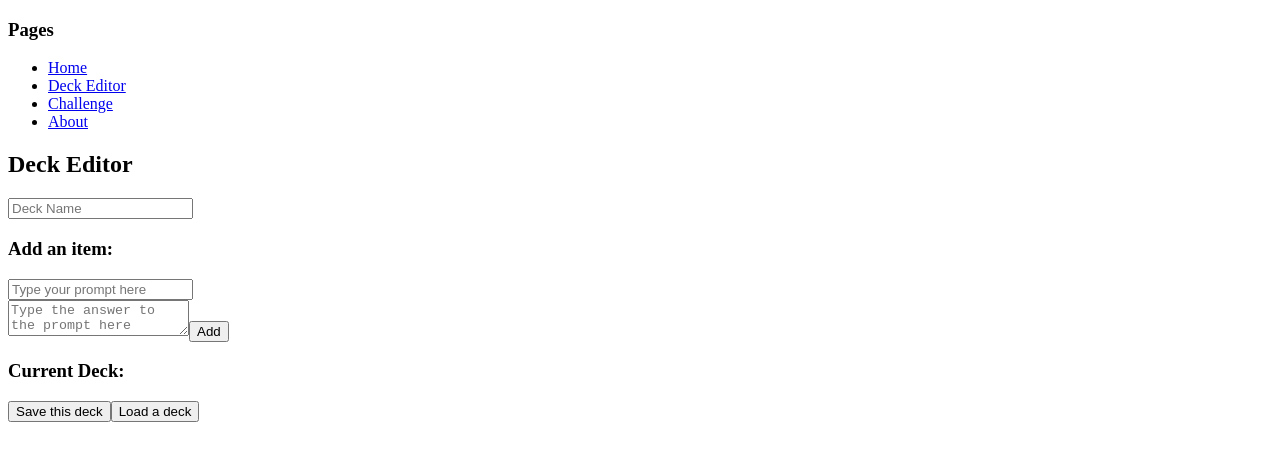
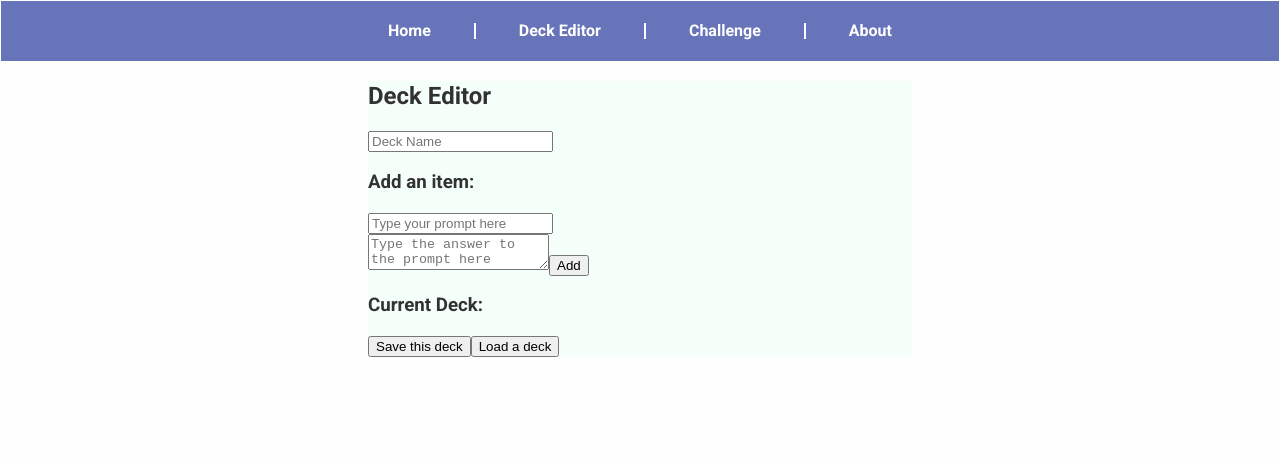
Before and after one commit to seanmizen/flash-app, a React (Create React App) app: page /DeckEditor in a window 1280 px wide. Shown: the top 460 px of the page. Built offline with nearby package versions, Linux system fonts and the light colour scheme.

Commit message:
Added styles

```diff
--- a/public/index.html
+++ b/public/index.html
@@ -1,15 +1,17 @@
 <!DOCTYPE html>
 <html lang="en">
+
 <head>
   <meta charset="utf-8" />
   <link rel="icon" href="%PUBLIC_URL%/favicon.ico" />
   <meta name="viewport" content="width=device-width, initial-scale=1" />
   <meta name="theme-color" content="#000000" />
-    <meta
-      name="description"
-      content="Web site created using create-react-app"
-    />
+  <meta name="description" content="Web site created using create-react-app" />
   <link rel="apple-touch-icon" href="%PUBLIC_URL%/logo192.png" />
+  <link rel="preconnect" href="https://fonts.googleapis.com">
+  <link rel="preconnect" href="https://fonts.gstatic.com" crossorigin>
+  <link href="https://fonts.googleapis.com/css2?family=Roboto:wght@400;700&display=swap" rel="stylesheet">
+  <link rel="stylesheet" href="%PUBLIC_URL%/styles.css" />
   <!--
       manifest.json provides metadata used when your web app is installed on a
       user's mobile device or desktop. See https://developers.google.com/web/fundamentals/web-app-manifest/
@@ -24,8 +26,9 @@
       work correctly both with client-side routing and a non-root public URL.
       Learn how to configure a non-root public URL by running `npm run build`.
     -->
-    <title>React App</title>
+  <title>Flash App</title>
 </head>
+
 <body>
   <noscript>You need to enable JavaScript to run this app.</noscript>
   <div id="root"></div>
@@ -40,4 +43,5 @@
       To create a production bundle, use `npm run build` or `yarn build`.
     -->
 </body>
+
 </html>
--- /dev/null
+++ b/public/styles.css
@@ -0,0 +1,35 @@
+:root{
+    background: #fefefe;
+    font-size: 16px;
+    padding: 1px;
+    font-family: 'Roboto', sans-serif;
+}
+
+body{
+    color: #323232;
+    line-height: 1.25;
+    margin: 0;
+}
+
+*{
+    box-sizing: border-box;
+    /*padding: 0.2rem;
+    outline: 1px solid #323232;*/
+}
+
+/*
+    below settings are Mark settings
+    trust them
+    centre div is in here somehow
+*/
+.container{
+    max-width: 100%;
+    width: 36rem;
+    margin: auto;
+    padding: 0 1rem;
+}
+
+/*
+    rem = fraction of font-size in the root element
+    has nothing to do with "Root EleMent" - but it sounds close enough
+*/
--- a/src/App.js
+++ b/src/App.js
@@ -12,6 +12,7 @@ class App extends Component {
         return (
             <Router>
                 <Nav />
+                <div className="container">
                     <Switch>
                         <Route path="/DeckEditor">
                             <DeckEditor />
@@ -26,6 +27,7 @@ class App extends Component {
                             <Home />
                         </Route>
                     </Switch>
+                </div>
             </Router>
         );
     }
--- a/src/core/Nav.js
+++ b/src/core/Nav.js
@@ -1,28 +1,31 @@
 import React, { Component } from "react";
 import { Link } from 'react-router-dom';
+import styles from "./Nav.module.css";
 
 class Nav extends Component {
     render() {
         return (
-            <nav className="nav">
-                <h3>Pages</h3>
-
-                <ul>
-                    <li>
+            <nav className={styles["nav"]}>
+                <div className="container">
+                    <ul className={styles["nav-list"]}>
+                        <li className={styles["nav-list-item"]}>
                             <Link to="/">Home</Link>
                         </li>
-                    <li>
+                        <li className={styles["nav-list-spacer"]} />
+                        <li className={styles["nav-list-item"]}>
                             <Link to="/DeckEditor">Deck Editor</Link>
                         </li>
-                    <li>
+                        <li className={styles["nav-list-spacer"]} />
+                        <li className={styles["nav-list-item"]}>
                             <Link to="/Challenge">Challenge</Link>
                         </li>
-                    <li>
+                        <li className={styles["nav-list-spacer"]} />
+                        <li className={styles["nav-list-item"]}>
                             <Link to="/About">About</Link>
                         </li>
                     </ul>
-
-            </nav>
+                </div>
+            </nav >
         );
     }
 };
--- /dev/null
+++ b/src/core/Nav.module.css
@@ -0,0 +1,32 @@
+.nav{
+    background: #6874b9;
+}
+
+.nav-list{
+    list-style: none;
+    display: flex;
+    gap: 0.5rem;
+    padding: 1rem;
+    justify-content: space-between;
+    align-items: center;
+    margin: 0;
+}
+
+.nav-list-item{
+
+}
+
+.nav-list-item a{
+    display: block;
+    padding: 0.25rem;
+    font-weight: 700;
+    color: white;
+    text-decoration: none;
+}
+
+.nav-list-spacer{
+    display: block;
+    height: 1rem;
+    width: 0.125rem;
+    background: white;
+}
--- a/src/features/DeckEditor/DeckEditor.js
+++ b/src/features/DeckEditor/DeckEditor.js
@@ -4,6 +4,7 @@ import AddItemForm from "./components/AddItemForm";
 import SaveDeckToFile from "./components/SaveDeckToFile";
 import LoadDeckFromFile from "./components/LoadDeckFromFile";
 import DeckName from "./components/DeckName";
+import styles from "./DeckEditor.module.css";
 
 //Adapted from Tiff In Tech's React tutorial (Todo List)
 
@@ -64,7 +65,7 @@ class DeckEditor extends Component {
   render() {
     return (
       <div>
-        <div className="deck-editor">
+        <div className={styles['deck-editor']}>
           <h2>Deck Editor</h2>
           <div className="deck-editor-deck-name">
             <DeckName
--- /dev/null
+++ b/src/features/DeckEditor/DeckEditor.module.css
@@ -0,0 +1,3 @@
+.deck-editor{
+    background: mintcream;
+}
```
Lines whose indentation alone changed are shown as unchanged.
